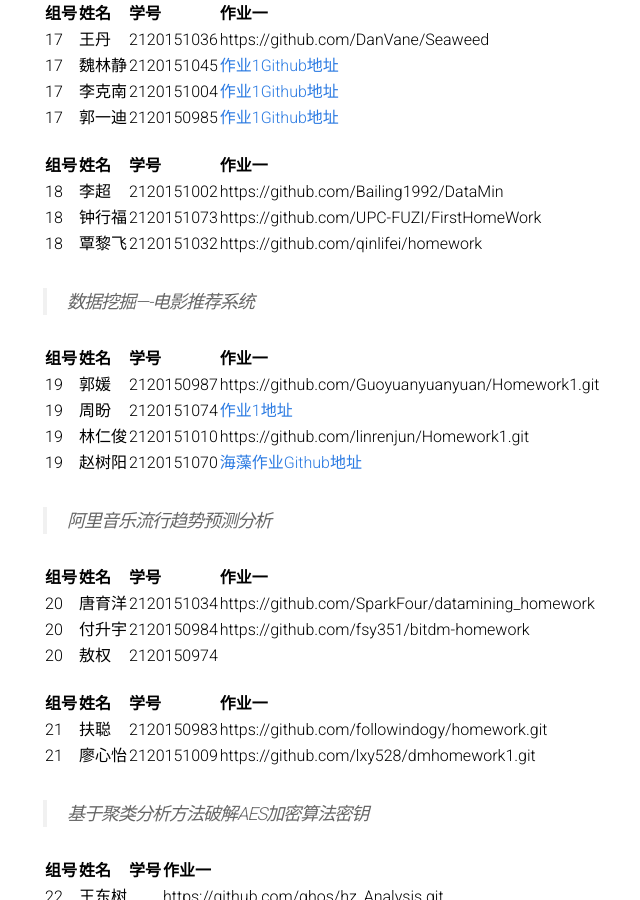
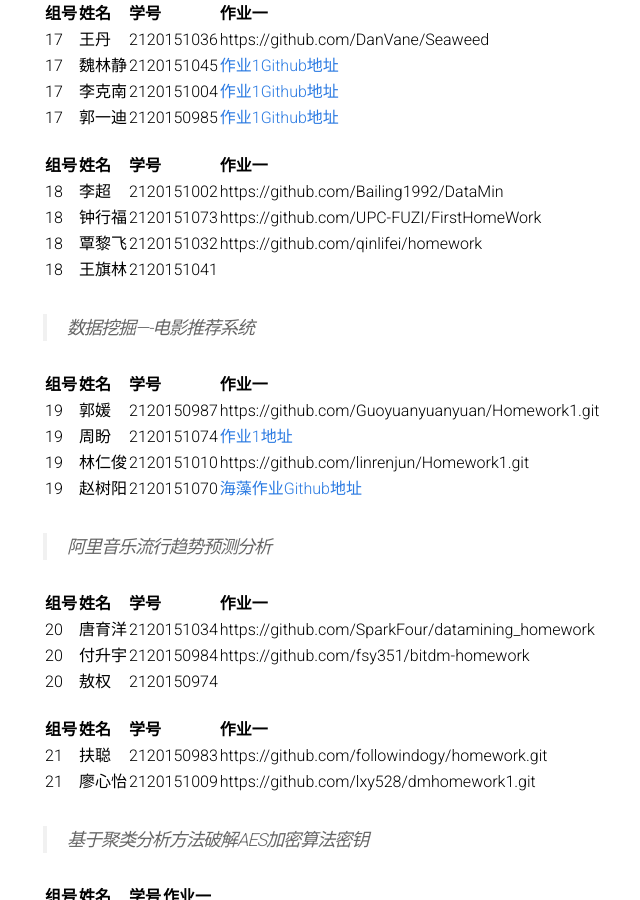
Before and after one commit to BITDM/bitdm.github.io, a Jekyll site: the page built from 2016/groups.md, in a window 1280 px wide and 900 px high, scrolled down 3375 px. Shown: the whole window, without its empty margins (197-837 px from the left). Built offline with Jekyll 4.4.1, drawn with Linux system fonts in a browser that asks for light colours.

Commit message:
Update groups.md

```diff
--- a/2016/groups.md
+++ b/2016/groups.md
@@ -151,6 +151,7 @@ permalink: /2016/groups/
 |18|李超|2120151002|https://github.com/Bailing1992/DataMin
 |18|钟行福|2120151073|https://github.com/UPC-FUZI/FirstHomeWork
 |18|覃黎飞|2120151032|https://github.com/qinlifei/homework
+|18|王旗林|2120151041|
 
 > 数据挖掘----电影推荐系统
 
```
